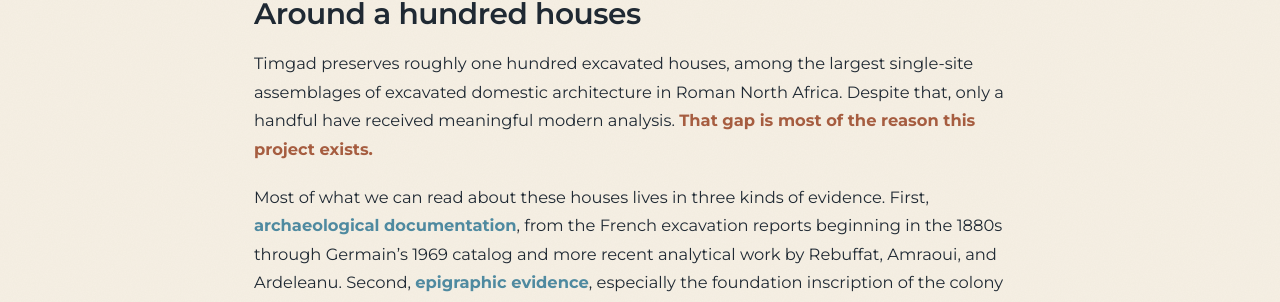
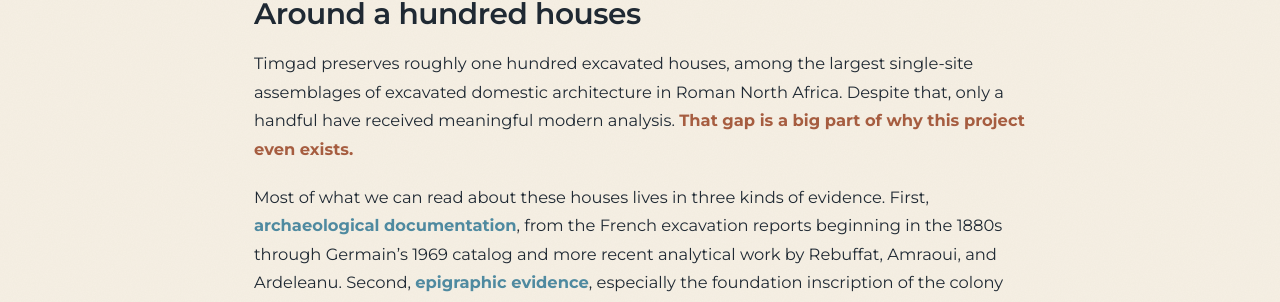
Before and after one commit to kimedher/timgadhouses, a Jekyll site: the page built from houses.md, in a window 1280 px wide and 900 px high, scrolled down 2293 px. Shown: the part 150-452 px from the top of the window. Built offline with Jekyll 4.4.1, drawn with Linux system fonts in a browser that asks for light colours.

Commit message:
Houses: tweak gap-line to "a big part of why this project even exists"

```diff
--- a/houses.md
+++ b/houses.md
@@ -25,7 +25,7 @@ There is a contemporary edge to this. Anyone who fit a desk into the corner of a
 
 ## Around a hundred houses
 
-Timgad preserves roughly one hundred excavated houses, among the largest single-site assemblages of excavated domestic architecture in Roman North Africa. Despite that, only a handful have received meaningful modern analysis. <span class="hl-coral">That gap is most of the reason this project exists.</span>
+Timgad preserves roughly one hundred excavated houses, among the largest single-site assemblages of excavated domestic architecture in Roman North Africa. Despite that, only a handful have received meaningful modern analysis. <span class="hl-coral">That gap is a big part of why this project even exists.</span>
 
 Most of what we can read about these houses lives in three kinds of evidence. First, <span class="hl-blue">archaeological documentation</span>, from the French excavation reports beginning in the 1880s through Germain's 1969 catalog and more recent analytical work by Rebuffat, Amraoui, and Ardeleanu. Second, <span class="hl-blue">epigraphic evidence</span>, especially the foundation inscription of the colony and the civic inscriptions that fix the households in a social world of named local elites. Third, <span class="hl-blue">literary sources</span> like Procopius, Apuleius, and the North African church fathers Tertullian and Augustine, useful for context, thin on domestic specifics.
 
```
